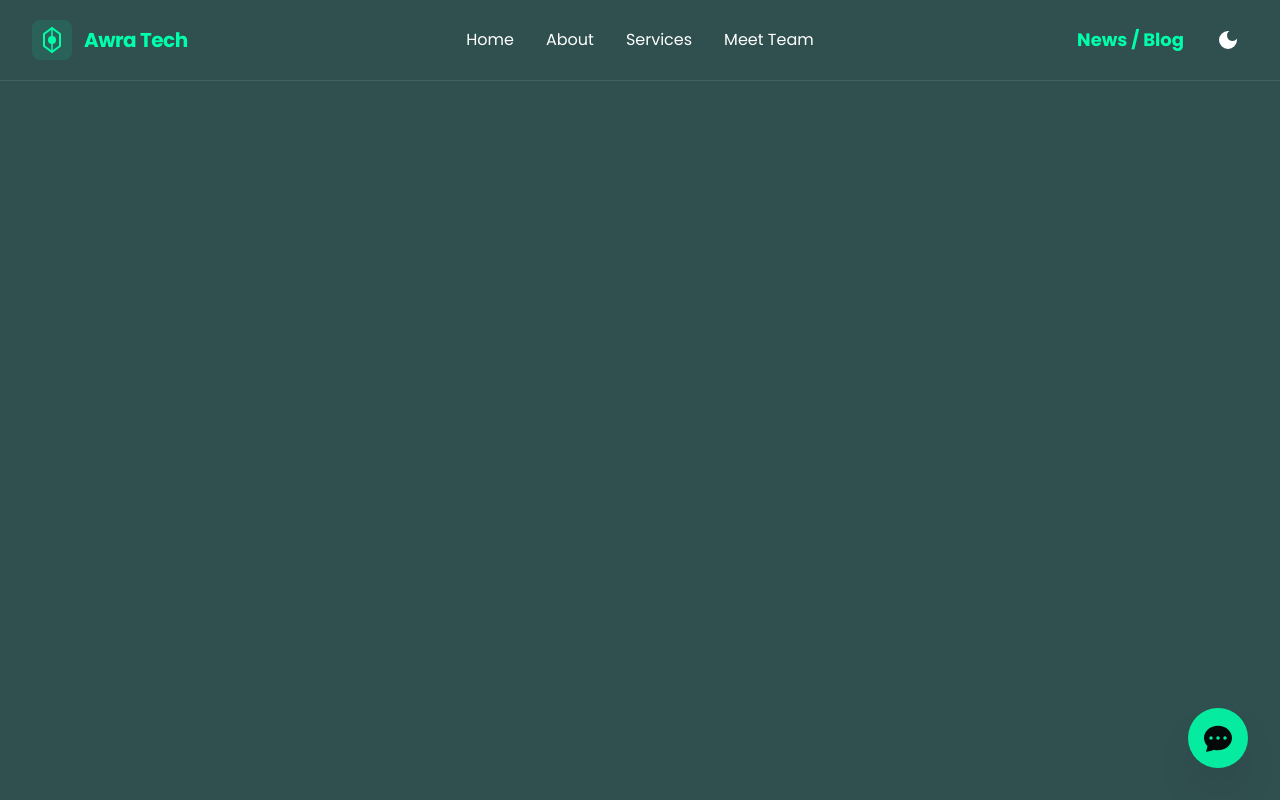
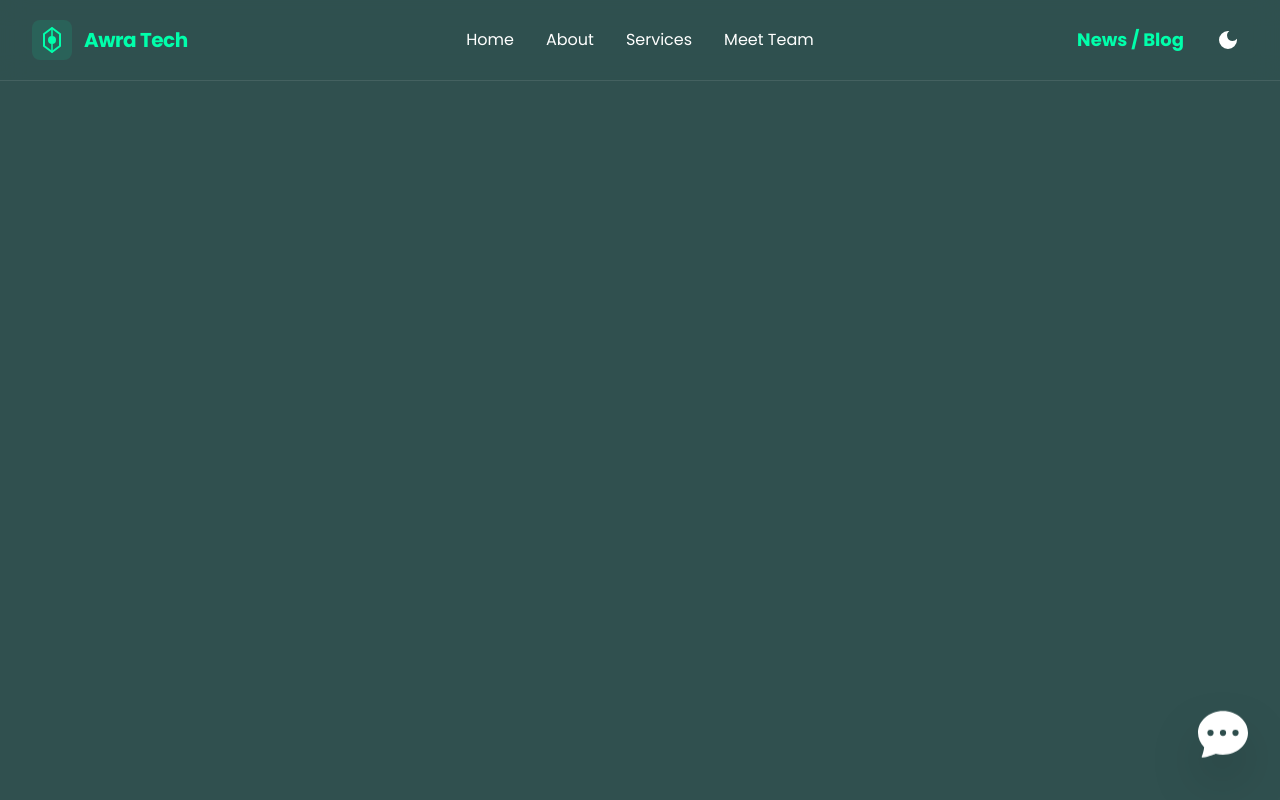
Before and after one commit to AwraTech/Company-Portfolio, a Next.js app: page / in a window 1280 px wide. Built offline with nearby package versions, Linux system fonts and the light colour scheme.

Commit message:
feat: enhance chatbot icon with animations and improved visibility

```diff
--- a/src/components/Chatbot.tsx
+++ b/src/components/Chatbot.tsx
@@ -71,14 +71,14 @@ export default function Chatbot() {
     <>
       <button
         onClick={() => setIsOpen(!isOpen)}
-        className="fixed bottom-8 right-4 sm:bottom-8 sm:right-8 z-40 bg-[#00FFAB] hover:bg-[#00FFAB]/90 text-black p-4 rounded-full shadow-2xl hover:scale-110 transition-all duration-300"
-        style={{ animation: 'pulse 2s infinite' }}
+        className="fixed bottom-8 right-4 sm:bottom-8 sm:right-8 z-50 text-white hover:text-[#00FFAB] hover:scale-125 transition-all duration-300 drop-shadow-2xl animate-bounce"
+        style={{ animationDuration: '2s' }}
       >
-        {isOpen ? <IoClose size={28} /> : <BsChatDotsFill size={28} />}
+        {isOpen ? <IoClose size={50} className="animate-spin" style={{animationDuration: '0.5s', animationIterationCount: '1'}} /> : <BsChatDotsFill size={50} />}
       </button>
 
       {isOpen && (
-        <div className={`fixed bottom-8 right-4 sm:bottom-24 sm:right-8 top-24 sm:top-24 z-40 w-[calc(100vw-2rem)] sm:w-[400px] h-auto sm:h-[calc(100vh-12rem)] max-w-[400px] max-h-[550px] backdrop-blur-lg rounded-2xl shadow-2xl flex flex-col overflow-hidden border ${isDark ? 'bg-[#0A192F]/95 border-white/10' : 'bg-white/95 border-[#00FFAB]/20'}`}>
+        <div className={`fixed bottom-20 right-4 sm:bottom-24 sm:right-8 top-24 sm:top-24 z-40 w-[calc(100vw-2rem)] sm:w-[400px] h-auto sm:h-[calc(100vh-12rem)] max-w-[400px] max-h-[calc(100vh-14rem)] sm:max-h-[550px] backdrop-blur-lg rounded-2xl shadow-2xl flex flex-col overflow-hidden border ${isDark ? 'bg-[#0A192F]/95 border-white/10' : 'bg-white/95 border-[#00FFAB]/20'}`}>
           <div className="bg-gradient-to-r from-[#30504F] to-[#00FFAB]/30 p-3 sm:p-4 flex items-center justify-between">
             <div className="flex items-center gap-2 sm:gap-3">
               <div className="relative">
```
